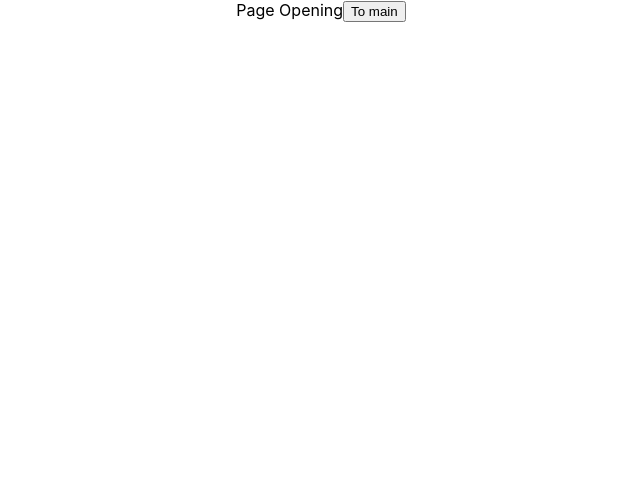
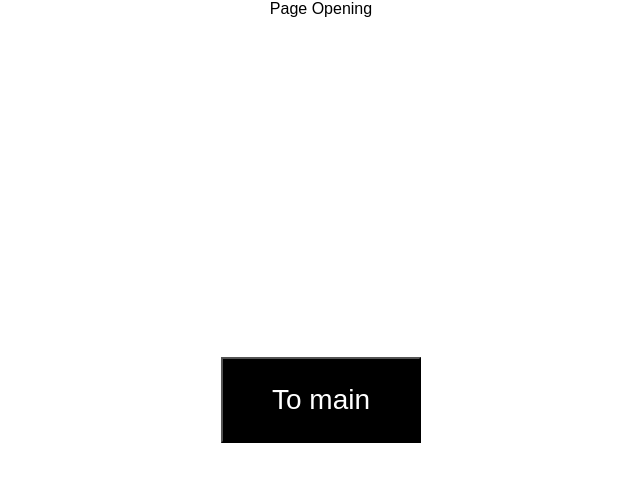
Before and after one commit to UT-Application-Development-Association/ADA-Website, a React (Create React App) app: page / in a window 1280 px wide. Shown: the top 482 px of the page, without its empty margins (319-959 px from the left). Built offline with nearby package versions, Linux system fonts and the light colour scheme; the HTML template or start-up script is replaced by a standard one.

Commit message:
structured sass files add a button in opening

```diff
--- a/src/App.js
+++ b/src/App.js
@@ -1,5 +1,5 @@
 import React, { useState } from "react";
-import "./styles/App.css";
+import "./styles/Style.css";
 
 import Opening from "./pages/Opening";
 import Main from "./pages/Main";
--- a/src/pages/Opening.js
+++ b/src/pages/Opening.js
@@ -4,7 +4,7 @@ export default function Opening(props) {
   return (
     <div>
       Page Opening
-      <button onClick={() => props.setCurrPage("Main")}>To main</button>
+      <button className="opening-to-main-button" onClick={() => props.setCurrPage("Main")}>To main</button>
     </div>
   );
 }
--- a/src/styles/App.css
+++ /dev/null
@@ -1,4 +0,0 @@
-.App {
-  text-align: center;
-}
-/*# sourceMappingURL=App.css.map */
--- a/src/styles/App.scss
+++ /dev/null
@@ -1,3 +0,0 @@
-.App {
-  text-align: center;
-}
--- /dev/null
+++ b/src/styles/Style.css
@@ -0,0 +1,27 @@
+.App {
+  text-align: center;
+  font-family: "Poppins", sans-serif;
+  position: relative;
+}
+
+.opening-to-main-button {
+  position: fixed;
+  top: 50%;
+  left: 50%;
+  -webkit-transform: translate(-50%, -50%);
+          transform: translate(-50%, -50%);
+  height: 86px;
+  width: 200px;
+  background-color: #000;
+  color: #fff;
+  font-size: 28px;
+  -webkit-transition: 0.5s;
+  transition: 0.5s;
+}
+
+.opening-to-main-button:hover {
+  cursor: pointer;
+  background-color: #fff;
+  color: #000;
+}
+/*# sourceMappingURL=Style.css.map */
--- /dev/null
+++ b/src/styles/Style.scss
@@ -0,0 +1,2 @@
+@import "App";
+@import "open_page/Opening";
--- /dev/null
+++ b/src/styles/_App.scss
@@ -0,0 +1,7 @@
+@import "global_vars";
+
+.App {
+  text-align: center;
+  font-family: $font;
+  position: relative;
+}
--- /dev/null
+++ b/src/styles/open_page/_Opening.scss
@@ -0,0 +1,20 @@
+@import "../global_vars";
+
+.opening-to-main-button {
+    position: fixed;
+    top: 50%;
+    left: 50%;
+    transform: translate(-50%, -50%);
+    height: 86px;
+    width: 200px;
+
+    background-color: $primary_color;
+    color: $secondary_color;
+    font-size: 28px;
+    transition: 0.5s;
+    &:hover  {
+        cursor: pointer;
+        background-color: $secondary_color;
+        color: $primary_color;
+    }
+}
```
Also changed, not shown: src/styles/_global_vars.scss (added, +9 -0 lines), 2 other files (tests, documents, lock files or other folders).
